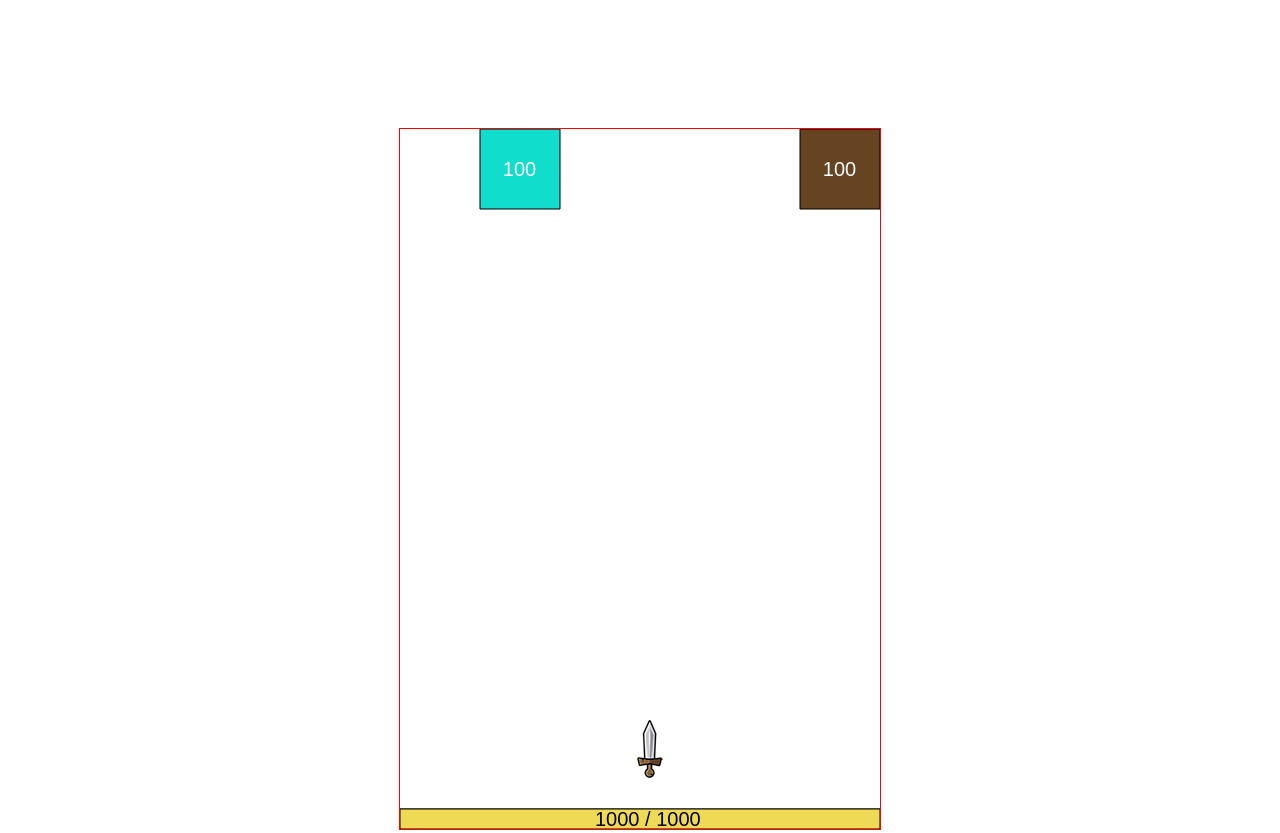
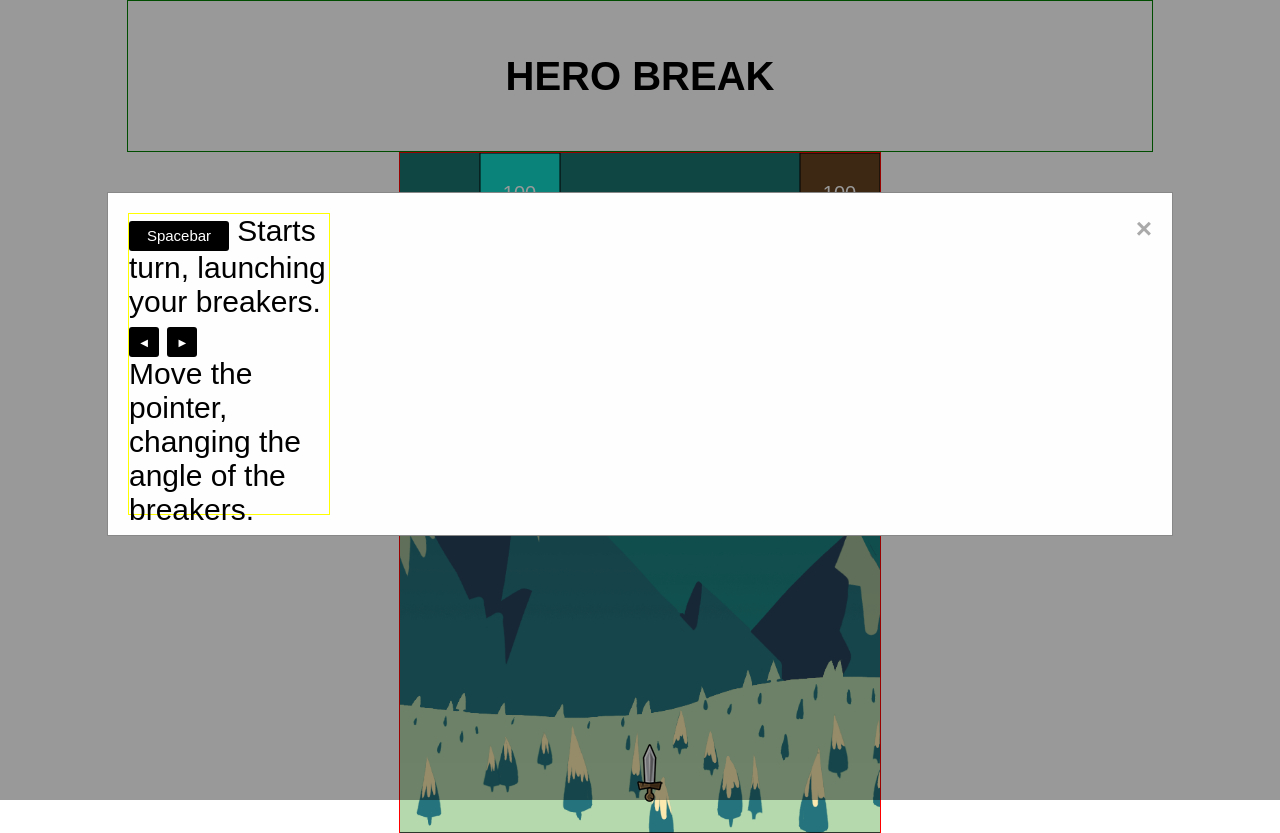
Before and after one commit to RoyceJH/herobreak, a plain HTML site: page index.html in a window 1280 px wide. Shown: the top 833 px of the page. Drawn offline with nearby package versions, Linux system fonts and the light colour scheme.

Commit message:
add bg styling elements

```diff
--- a/css/app.css
+++ b/css/app.css
@@ -1,5 +1,5 @@
 html, body, div, object, h1, h2, h3, h4, canvas, header, footer,
-nav, img, i, section {
+nav, img, i, section, button {
   margin: 0;
   padding: 0;
   border: 0;
@@ -11,9 +11,90 @@ body {
   width: 100vw;
   display: flex;
   justify-content: center;
+  flex-direction: column;
+  align-items: center;
+}
+
+header {
+  border: 1px solid green;
+  width: 80%;
+  height: 150px;
+  display: flex;
+  justify-content: center;
+  align-items: center;
+  font-family: 'Russo One', sans-serif;
+  font-size: 40px;
+}
+
+.main-content {
+  display: flex;
 }
 
 #canvas {
-  margin-top: 10%;
   border: 1px solid red;
 }
+
+.site-links {
+  border: 1px solid yellow;
+  width: 200px;
+  display: flex;
+  height: 300px;
+  font-size: 30px;
+}
+
+.instructions {
+  flex-direction: column;
+  justify-content: space-around;
+}
+
+.instructions button {
+  background: black;
+  color: white;
+  border-radius: 3px;
+  height: 30px;
+}
+
+.space {
+  font-size: 15px;
+  width: 100px;
+}
+
+.arrow {
+  font-size: 10px;
+  width: 30px;
+}
+
+.modal {
+    display: block;
+    position: fixed;
+    z-index: 1;
+    left: 0;
+    top: 0;
+    width: 100%;
+    height: 100%;
+    overflow: auto;
+    background-color: rgb(0,0,0);
+    background-color: rgba(0,0,0,0.4);
+}
+
+.modal-content {
+    background-color: #fefefe;
+    margin: 15% auto;
+    padding: 20px;
+    border: 1px solid #888;
+    width: 80%;
+}
+
+.close {
+    color: #aaa;
+    float: right;
+    font-size: 28px;
+    font-weight: bold;
+}
+
+.close:hover,
+.close:focus {
+    color: black;
+    text-decoration: none;
+    cursor: pointer;
+}
--- a/index.html
+++ b/index.html
@@ -4,13 +4,45 @@
     <meta charset="utf-8">
     <script src="./lib/bundle.js"></script>
     <script src="https://ajax.googleapis.com/ajax/libs/jquery/3.2.1/jquery.min.js"></script>
+    <script src="https://use.fontawesome.com/8b8e7698a0.js"></script>
+    <link href="https://fonts.googleapis.com/css?family=Russo+One" rel="stylesheet">
     <link href="./css/app.css" rel="stylesheet" type="text/css" />
 
     </script>
     <title>Hero Break</title>
   </head>
   <body>
-    <canvas id="canvas" width="480" height="700"></canvas>
+    <header class="header">
+      <h1>HERO BREAK</h1>
+    </header>
+    <div class="main-content">
+      <canvas id="canvas" width="480" height="700"></canvas>
+    </div>
+
+    <nav class='site-links'>
+      <i class="fa fa-github" aria-hidden="true"></i>
+      <i class="fa fa-linkedin-square" aria-hidden="true"></i>
+    </nav>
+      <!-- The Modal -->
+    <div id="myModal" class="modal">
+        <!-- Modal content -->
+      <div class="modal-content">
+        <span class="close">&times;</span>
+        <nav class='site-links instructions'>
+          <aside class="space-desc">
+            <button class='space' type="text" name="button">Spacebar</button>
+            <span>Starts turn, launching your breakers.</span>
+          </aside>
+          <aside class="arrow-desc">
+            <div class='button-holder'>
+              <button class='arrow' type="text" name="button">◀</button>
+              <button class='arrow' type="text" name="button">▶</button>
+            </div>
+            <span>Move the pointer, changing the angle of the breakers.</span>
+          </aside>
+        </nav>
+      </div>
+    </div>
 
   </body>
 </html>
```
Also changed, not shown: lib/break-hero.js (+11 -1 lines), assets/bg.png (added), lib/bundle.js, lib/game.js, 1 other file.
